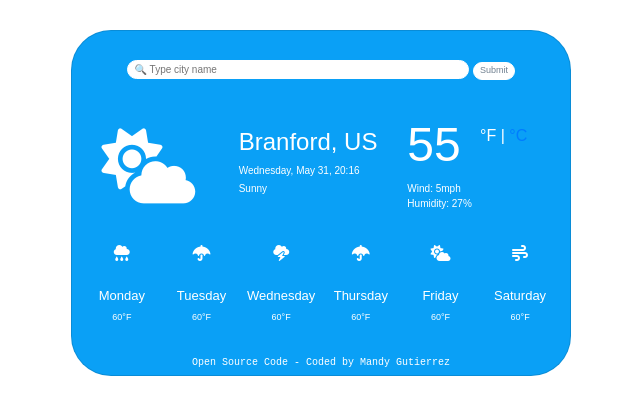
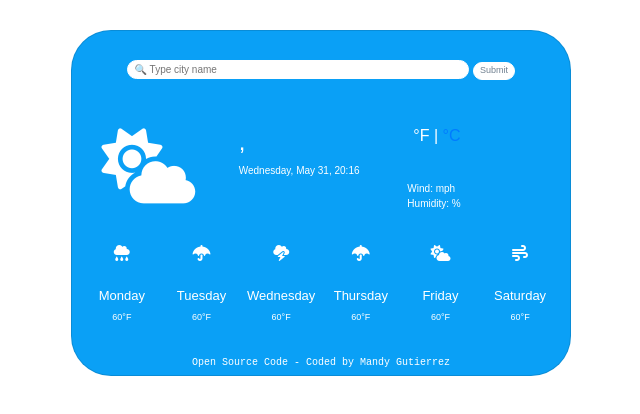
Before and after one commit to Mandyguti20/Simple-Weather-Application-, a plain HTML site: page index.html in a window 1280 px wide. Shown: the whole page, without its empty margins (319-959 px from the left). Drawn offline with nearby package versions, Linux system fonts and the light colour scheme; no server answers.

Commit message:
Removed fake city data in html

```diff
--- a/index.html
+++ b/index.html
@@ -43,17 +43,17 @@
                 <i class="fa-solid fa-cloud-sun"></i>
               </div>
             <div class="col-4 city-name">
-              <h1 id="city-name">Branford<span>, </span><span id="country">US</span></h1>
-              <span class="current-date" id="dateTime">Sunday 21 May</span>
-              <p id="weather-description">Sunny <br />
+              <h1 id="city-name"><span>, </span><span id="country"></span></h1>
+              <span class="current-date" id="dateTime"></span>
+              <p id="weather-description"> <br />
               </p>
 
             </div>
             <div class="col-4 weather-temp">
-                  <span id="current-temp">55 </span>
+                  <span id="current-temp"> </span>
                   <span class="units" id="units">°F | <a href="#">°C</a></span>
-                  <p>Wind: <span id="wind">5</span>mph<br/>
-                    Humidity: <span id="humidity">27</span>%
+                  <p>Wind: <span id="wind"></span>mph<br/>
+                    Humidity: <span id="humidity"></span>%
                   </p>
             </div>
           </div>
```
